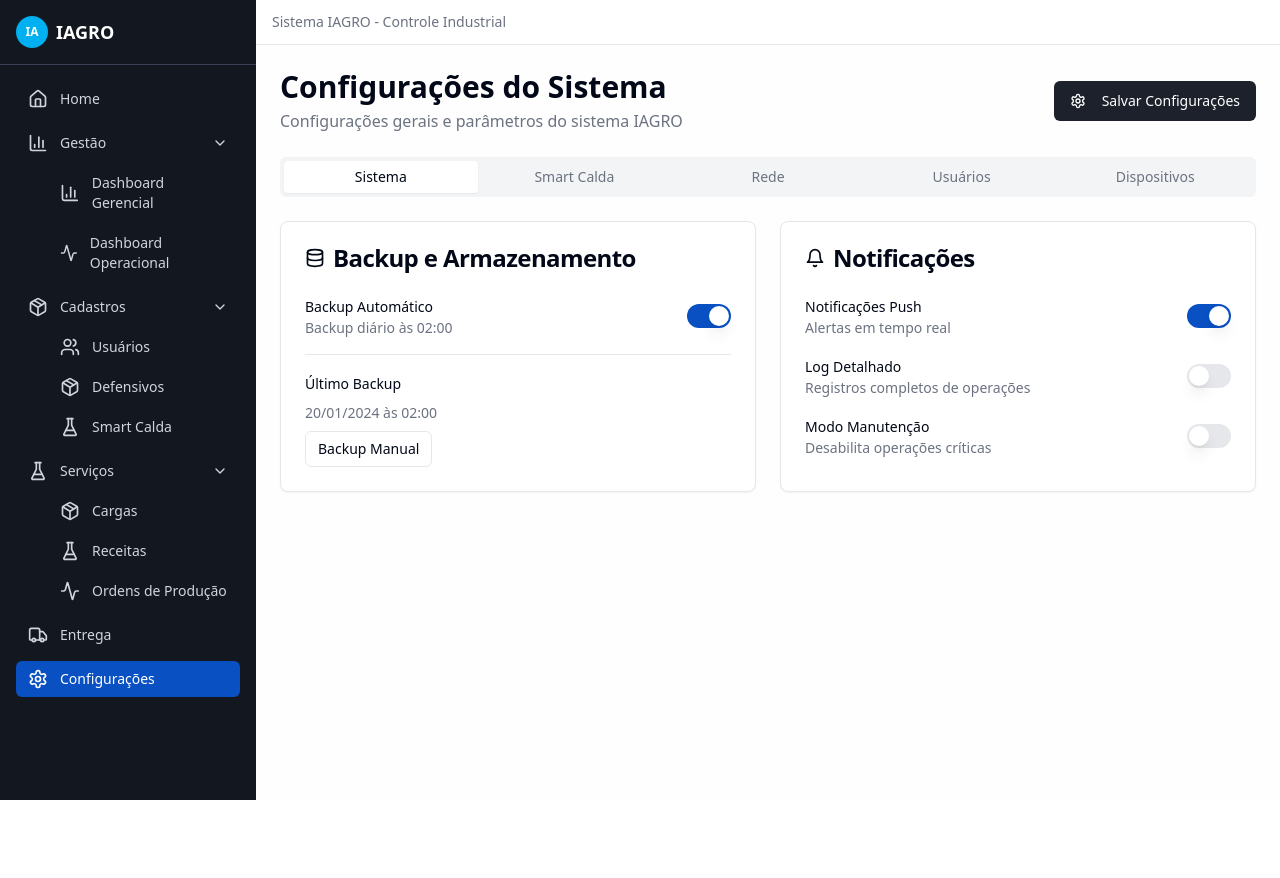
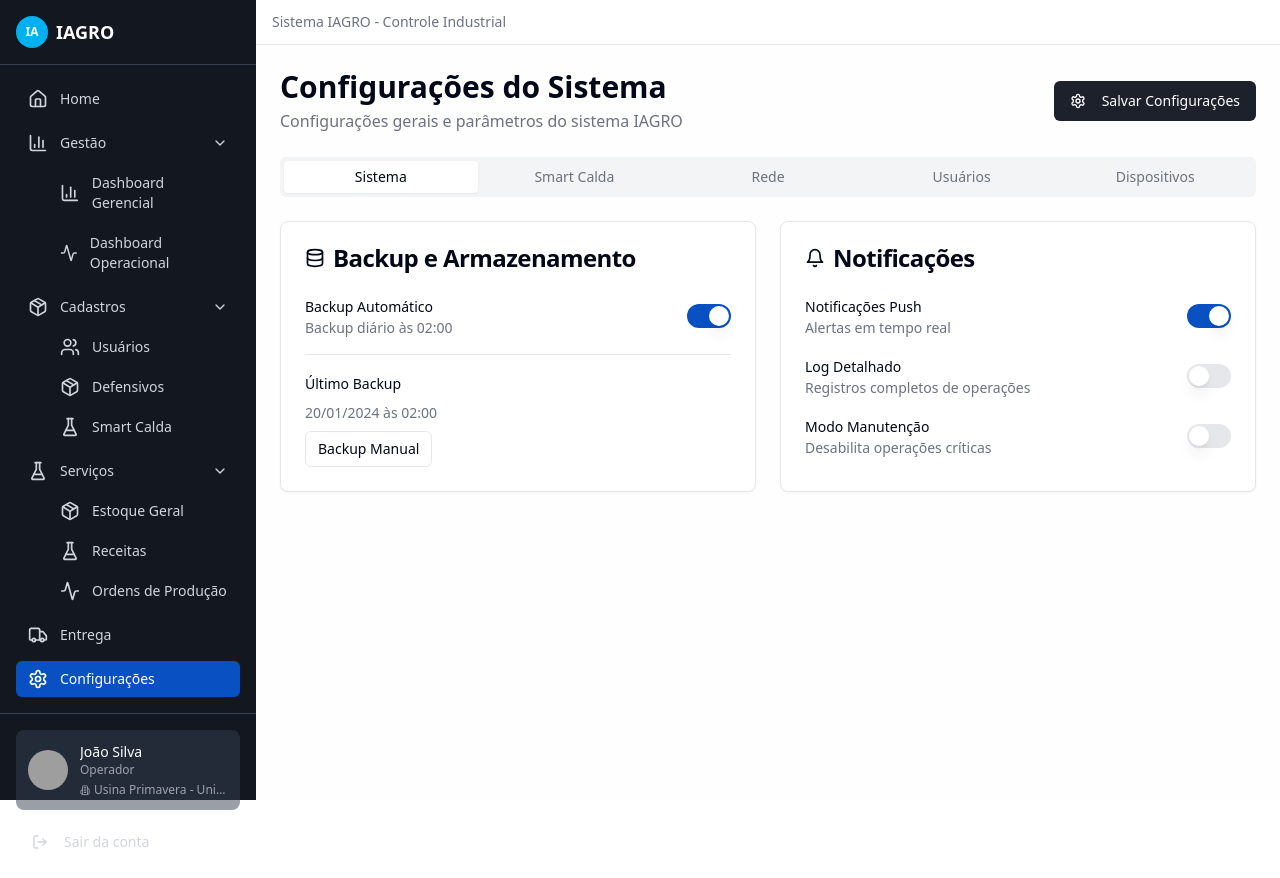
Before and after one commit to kroonus2/iagro-flow, a React (Vite) app: page /configuracoes in a window 1280 px wide. Before the commit the page ends 800 px from the top, so only its background shows below. Built offline with nearby package versions, Linux system fonts and the light colour scheme; grey boxes are pictures that could not be loaded.

Commit message:
Refactor sidebar
Update sidebar to rename "Cargas" to "Estoque Geral" and add user profile information with logout option at the bottom.

```diff
--- a/src/components/Sidebar.tsx
+++ b/src/components/Sidebar.tsx
@@ -11,9 +11,12 @@ import {
   Activity,
   ChevronDown,
   ChevronRight,
-  X
+  X,
+  LogOut,
+  Building2
 } from "lucide-react";
 import { Button } from "@/components/ui/button";
+import { Avatar, AvatarFallback, AvatarImage } from "@/components/ui/avatar";
 import { cn } from "@/lib/utils";
 
 interface MenuItem {
@@ -50,7 +53,7 @@ const menuItems: MenuItem[] = [
     title: "Serviços",
     icon: FlaskConical,
     subItems: [
-      { title: "Cargas", icon: Package, path: "/cargas" },
+      { title: "Estoque Geral", icon: Package, path: "/cargas" },
       { title: "Receitas", icon: FlaskConical, path: "/receitas" },
       { title: "Ordens de Produção", icon: Activity, path: "/ordens-producao" }
     ]
@@ -138,7 +141,7 @@ const Sidebar = ({ onClose }: SidebarProps) => {
   };
 
   return (
-    <div className="h-full bg-iagro-sidebar text-white">
+    <div className="h-full bg-iagro-sidebar text-white flex flex-col">
       {/* Header */}
       <div className="flex items-center justify-between p-4 border-b border-gray-700">
         <div className="flex items-center gap-2">
@@ -158,6 +161,35 @@ const Sidebar = ({ onClose }: SidebarProps) => {
       <nav className="flex-1 p-4 space-y-2">
         {menuItems.map(item => renderMenuItem(item))}
       </nav>
+
+      {/* User Profile */}
+      <div className="p-4 border-t border-gray-700 space-y-3">
+        <div className="flex items-center gap-3 p-3 bg-gray-700/50 rounded-lg">
+          <Avatar className="h-10 w-10">
+            <AvatarImage src="/placeholder.svg" alt="João Silva" />
+            <AvatarFallback className="bg-primary text-primary-foreground">JS</AvatarFallback>
+          </Avatar>
+          <div className="flex-1 min-w-0">
+            <p className="text-sm font-medium text-white truncate">João Silva</p>
+            <p className="text-xs text-gray-400 truncate">Operador</p>
+            <div className="flex items-center gap-1 mt-1">
+              <Building2 className="h-3 w-3 text-gray-400" />
+              <p className="text-xs text-gray-400 truncate">Usina Primavera - Unidade 1</p>
+            </div>
+          </div>
+        </div>
+        <Button
+          variant="ghost"
+          className="w-full justify-start text-gray-300 hover:bg-gray-700 hover:text-white"
+          onClick={() => {
+            // Handle logout
+            console.log('Logout clicked');
+          }}
+        >
+          <LogOut className="h-4 w-4 mr-2" />
+          Sair da conta
+        </Button>
+      </div>
     </div>
   );
 };
```
